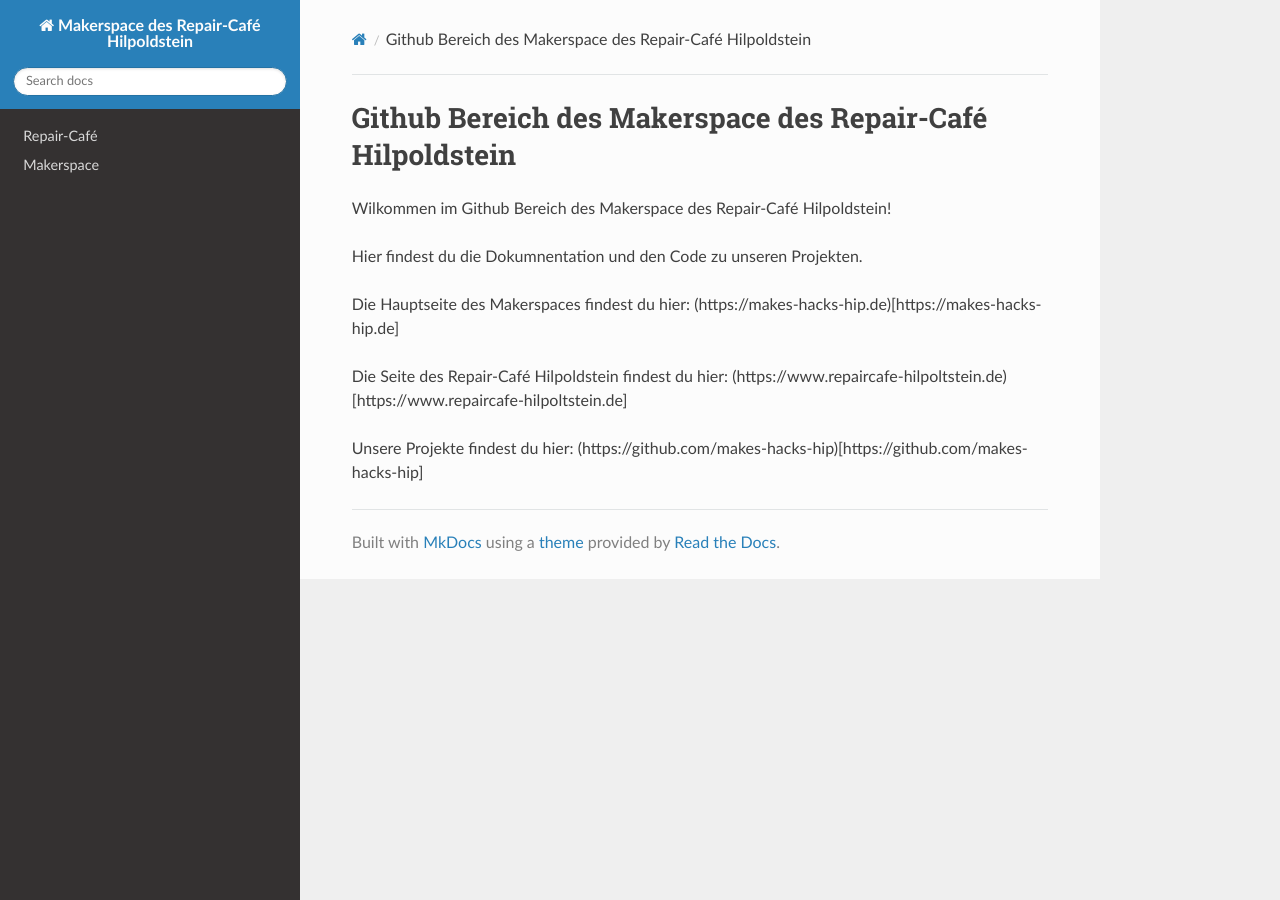
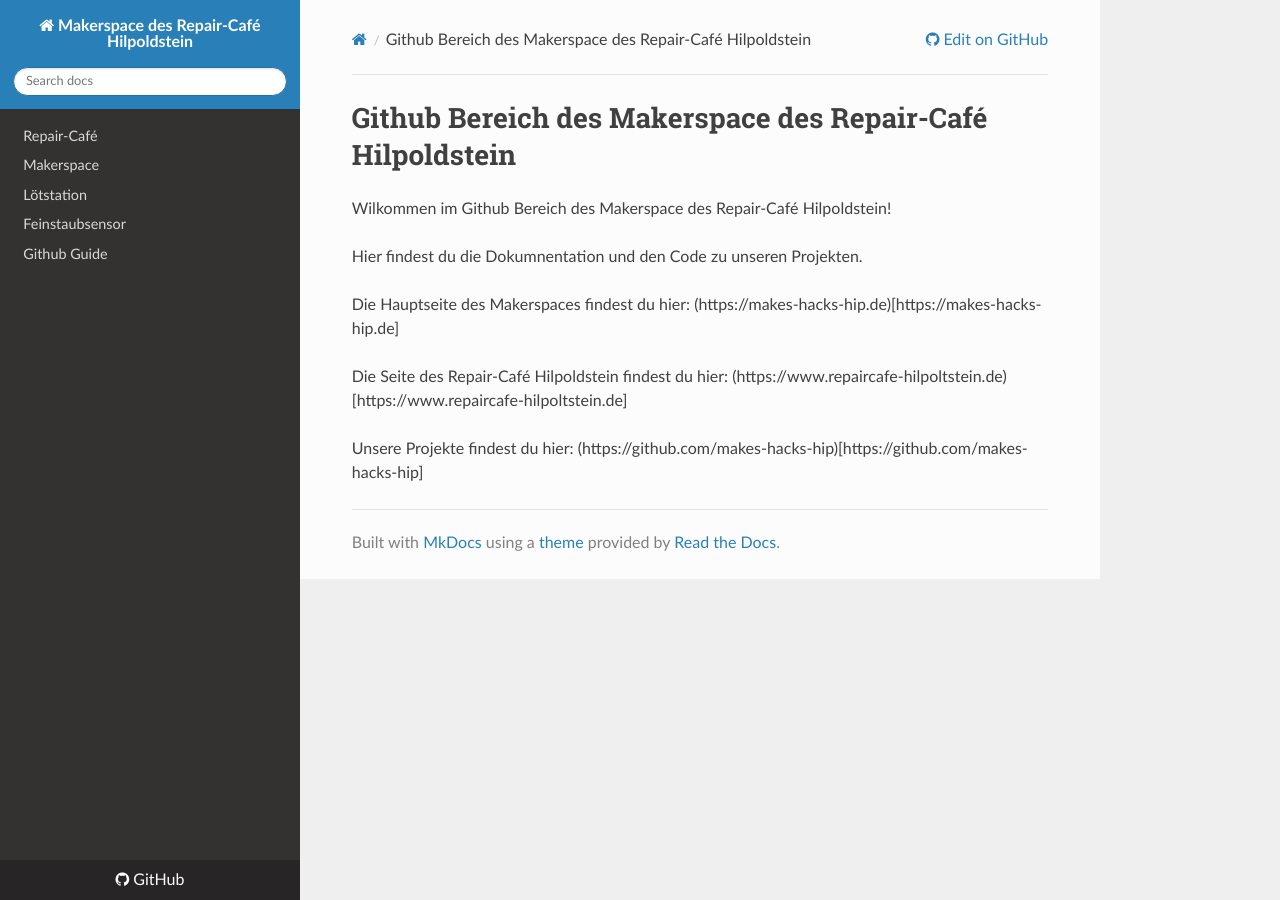
Before and after one commit to makes-hacks-hip/makes-hacks-hip.github.io, an MkDocs documentation site: the page built from docs/index.md, in a window 1280 px wide. Built offline with MkDocs 1.6.1, drawn with Linux system fonts in a browser that asks for light colours; nearby versions of some CDN libraries.

Commit message:
mehr links

```diff
--- a/mkdocs.yml
+++ b/mkdocs.yml
@@ -3,4 +3,9 @@ site_url: https://makes-hacks-hip.github.io
 nav:
     - Repair-Café: https://www.repaircafe-hilpoltstein.de
     - Makerspace: https://makes-hacks-hip.de
+    - Lötstation: https://makes-hacks-hip.github.io/MakeLoetstation/
+    - Feinstaubsensor: https://makes-hacks-hip.github.io/Feinstaubsensor/
+    - Github Guide: github.md
 theme: readthedocs
+repo_url: https://github.com/makes-hacks-hip/makes-hacks-hip.github.io/
+edit_uri: edit/main/docs/
```
